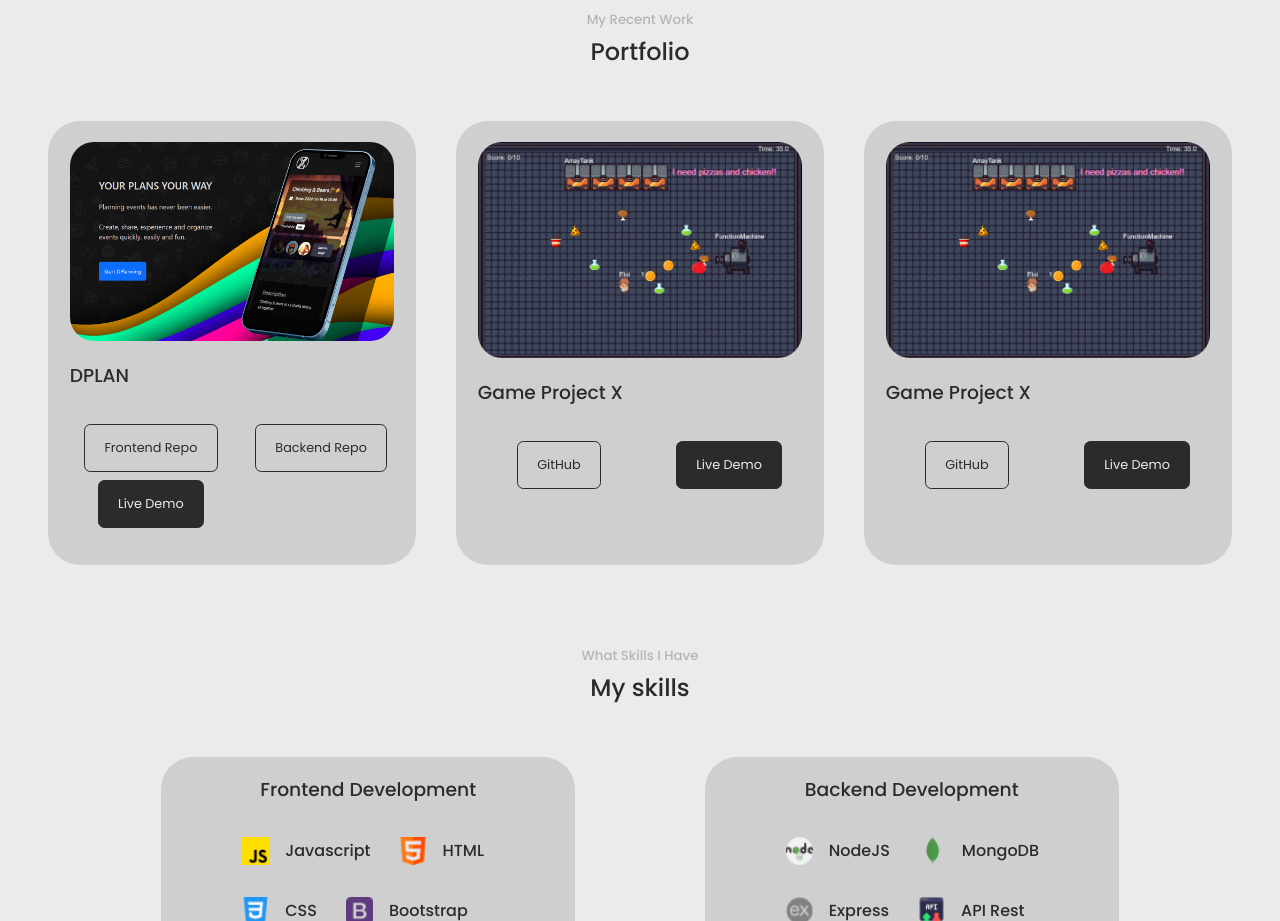
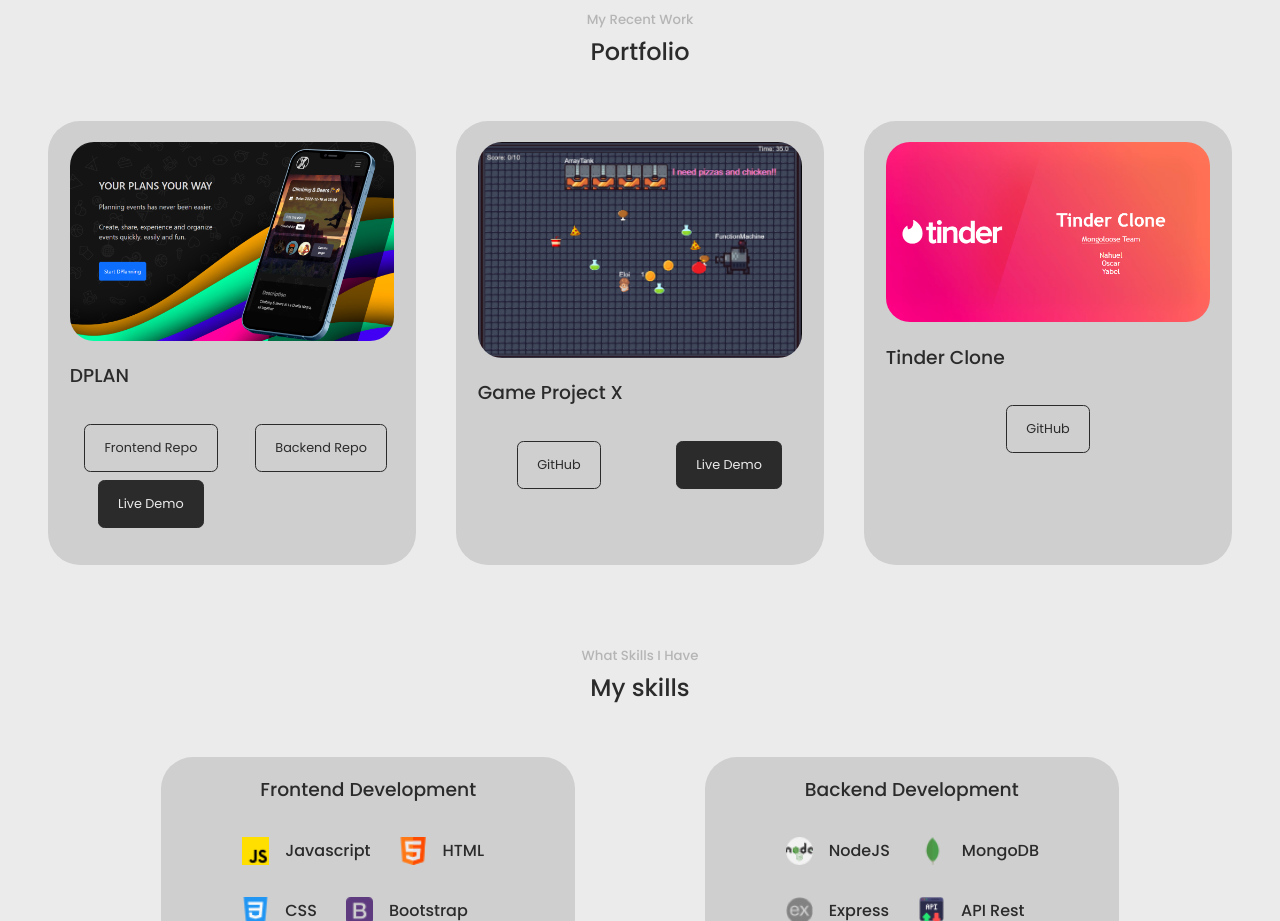
Before and after one commit to mickadoos/react-portfolio-yabel, a React (Create React App) app: page / in a window 1280 px wide. Shown: the part 860-1781 px from the top of the page. Built offline with nearby package versions, Linux system fonts and the light colour scheme.

Commit message:
Added Tinder Clone project and modified ternary operator to display a project without live demo

```diff
--- a/src/components/portfolio/Portfolio.css
+++ b/src/components/portfolio/Portfolio.css
@@ -46,6 +46,15 @@
   text-align: center;
 }
 
+.portfolio__item-cta-no-demo {
+  text-align: center;
+}
+
+.portfolio__item-cta-no-demo > a {
+  font-size: 0.8rem;
+  text-align: center;
+}
+
 @media (min-width: 40em) {
 
   .portfolio__container {
--- a/src/components/portfolio/Portfolio.jsx
+++ b/src/components/portfolio/Portfolio.jsx
@@ -2,6 +2,7 @@ import React from "react";
 import "./Portfolio.css";
 import DPLANIMG from "../../assets/dplan-project-image.png";
 import GameProjectIMG from "../../assets/game-project-x-image.png";
+import TinderCloneIMG from "../../assets/tinder-clone-project-image.png";
 
 const Portfolio = () => {
   const data = [
@@ -20,14 +21,14 @@ const Portfolio = () => {
       title: "Game Project X",
       github: "https://github.com/mickadoos/game-project-x",
       demo: "https://mickadoos.github.io/game-project-x/",
-    },
+    }
+    ,
     {
-      id: 2,
-      image: GameProjectIMG,
-      title: "Game Project X",
-      github: "https://github.com/mickadoos/game-project-x",
-      demo: "https://mickadoos.github.io/game-project-x/",
-    },
+      id: 3,
+      image: TinderCloneIMG,
+      title: "Tinder Clone",
+      github: "https://github.com/OsAlva/PokeTinder/tree/yabel",
+    }
   ];
 
   return (
@@ -70,7 +71,8 @@ const Portfolio = () => {
                 </a>
               </div>
             </article>
-          ) : (
+          )
+          : demo ? (
             <article key={id} className="portfolio__item">
               <div className="portfolio__item-image">
                 <img src={image} alt="" />
@@ -95,7 +97,24 @@ const Portfolio = () => {
                 </a>
               </div>
             </article>
-          );
+          ) : (
+            <article key={id} className="portfolio__item">
+              <div className="portfolio__item-image">
+                <img src={image} alt="" />
+              </div>
+              <h3>{title}</h3>
+              <div className="portfolio__item-cta-no-demo">
+                <a
+                  href={github}
+                  className="btn"
+                  target="_blank"
+                  rel="noreferrer"
+                >
+                  GitHub
+                </a>
+              </div>
+            </article>
+          )
         })}
       </div>
     </section>
```
Also changed, not shown: src/assets/tinder-clone-project-image.png (added).
